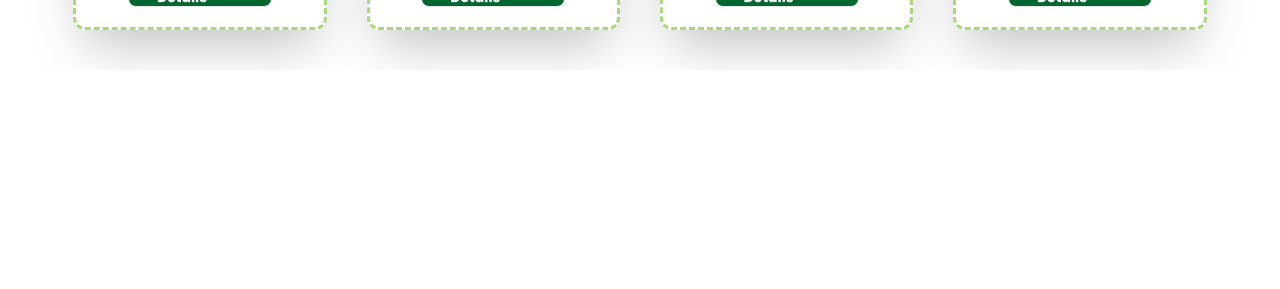
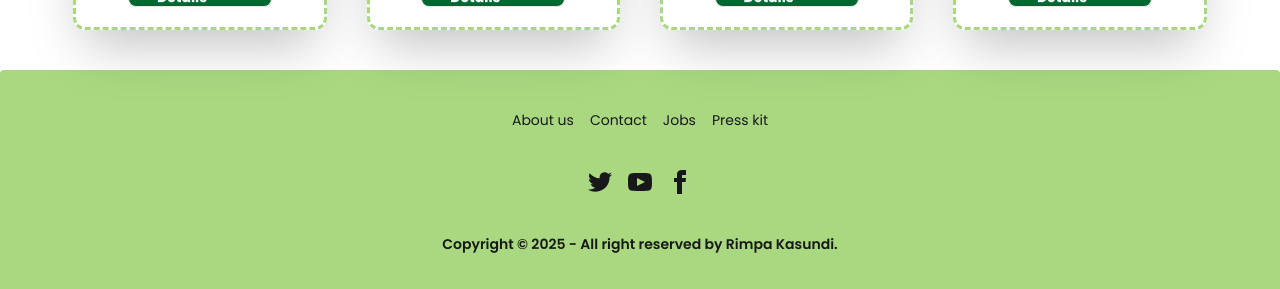
Before and after one commit to rimpakasundi07/Green-Sprout-09, a React (Vite) app: page / in a window 1280 px wide. Shown: the part 1975-2264 px from the top of the page. Before the commit the page ends 2045 px from the top, so only its background shows below. Built offline with nearby package versions, Linux system fonts and the light colour scheme.

Commit message:
Add footer with social media links and dynamic copyright year

```diff
--- a/src/components/Footer/Footer.jsx
+++ b/src/components/Footer/Footer.jsx
@@ -1,7 +1,59 @@
 import React from "react";
 
 const Footer = () => {
-  return <div></div>;
+  return (
+    <footer className="footer footer-horizontal footer-center bg-[#A9D880] text-base-content rounded p-10">
+      <nav className="grid grid-flow-col gap-4">
+        <a className="link link-hover">About us</a>
+        <a className="link link-hover">Contact</a>
+        <a className="link link-hover">Jobs</a>
+        <a className="link link-hover">Press kit</a>
+      </nav>
+      <nav>
+        <div className="grid grid-flow-col gap-4">
+          <a>
+            <svg
+              xmlns="http://www.w3.org/2000/svg"
+              width="24"
+              height="24"
+              viewBox="0 0 24 24"
+              className="fill-current"
+            >
+              <path d="M24 4.557c-.883.392-1.832.656-2.828.775 1.017-.609 1.798-1.574 2.165-2.724-.951.564-2.005.974-3.127 1.195-.897-.957-2.178-1.555-3.594-1.555-3.179 0-5.515 2.966-4.797 6.045-4.091-.205-7.719-2.165-10.148-5.144-1.29 2.213-.669 5.108 1.523 6.574-.806-.026-1.566-.247-2.229-.616-.054 2.281 1.581 4.415 3.949 4.89-.693.188-1.452.232-2.224.084.626 1.956 2.444 3.379 4.6 3.419-2.07 1.623-4.678 2.348-7.29 2.04 2.179 1.397 4.768 2.212 7.548 2.212 9.142 0 14.307-7.721 13.995-14.646.962-.695 1.797-1.562 2.457-2.549z"></path>
+            </svg>
+          </a>
+          <a>
+            <svg
+              xmlns="http://www.w3.org/2000/svg"
+              width="24"
+              height="24"
+              viewBox="0 0 24 24"
+              className="fill-current"
+            >
+              <path d="M19.615 3.184c-3.604-.246-11.631-.245-15.23 0-3.897.266-4.356 2.62-4.385 8.816.029 6.185.484 8.549 4.385 8.816 3.6.245 11.626.246 15.23 0 3.897-.266 4.356-2.62 4.385-8.816-.029-6.185-.484-8.549-4.385-8.816zm-10.615 12.816v-8l8 3.993-8 4.007z"></path>
+            </svg>
+          </a>
+          <a>
+            <svg
+              xmlns="http://www.w3.org/2000/svg"
+              width="24"
+              height="24"
+              viewBox="0 0 24 24"
+              className="fill-current"
+            >
+              <path d="M9 8h-3v4h3v12h5v-12h3.642l.358-4h-4v-1.667c0-.955.192-1.333 1.115-1.333h2.885v-5h-3.808c-3.596 0-5.192 1.583-5.192 4.615v3.385z"></path>
+            </svg>
+          </a>
+        </div>
+      </nav>
+      <aside>
+        <p className=" font-semibold ">
+          Copyright © {new Date().getFullYear()} - All right reserved by Rimpa
+          Kasundi.
+        </p>
+      </aside>
+    </footer>
+  );
 };
 
 export default Footer;
--- a/src/pages/Root/Root.jsx
+++ b/src/pages/Root/Root.jsx
@@ -8,6 +8,7 @@
     <div>
       <Navbar></Navbar>
       <Outlet></Outlet>
+      <Footer></Footer>
     </div>
   );
 };
```
